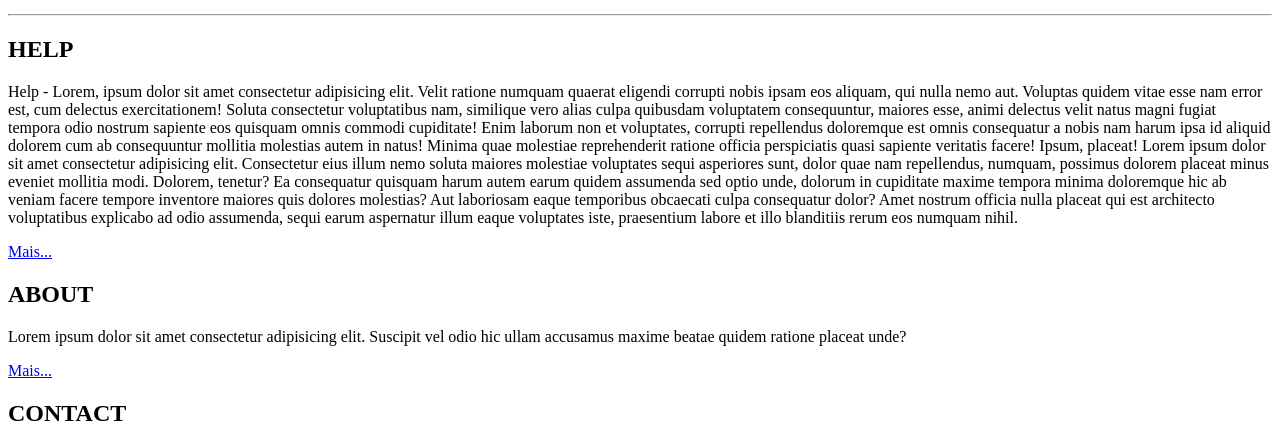
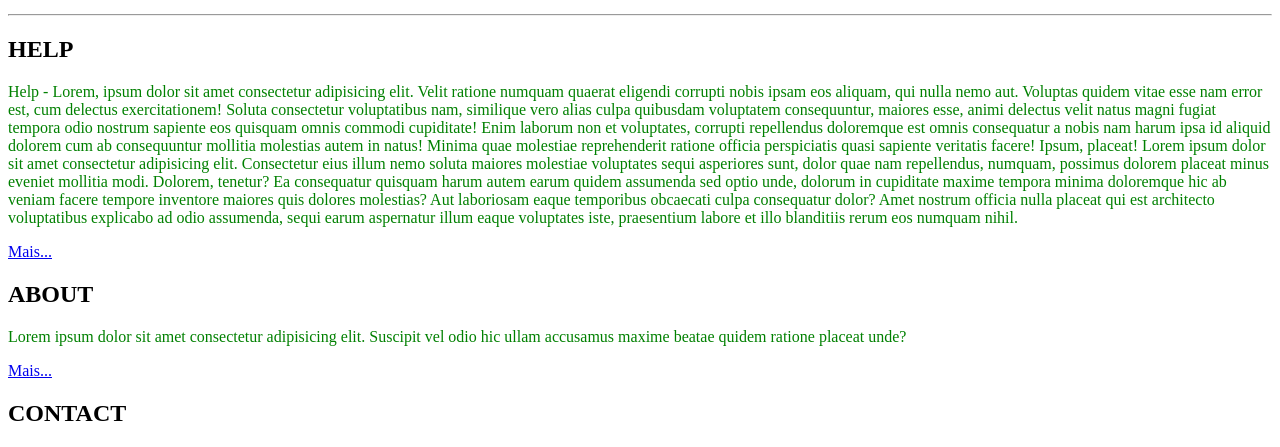
Before and after one commit to anacarolcg0/projeto-inicial, a plain HTML site: page index.html in a window 1280 px wide. Shown: the part 278-725 px from the top of the page. Drawn offline with Linux system fonts and the light colour scheme.

Commit message:
questão7

```diff
--- a/estilo.css
+++ b/estilo.css
@@ -28,3 +28,8 @@ header {
     border: 1px solid grey;
     padding: 10px;
   }
+
+  /* QUESTÃO 7 - Cor de texto para todos os parágrafos */
+  p {
+    color: green;
+  }
```
